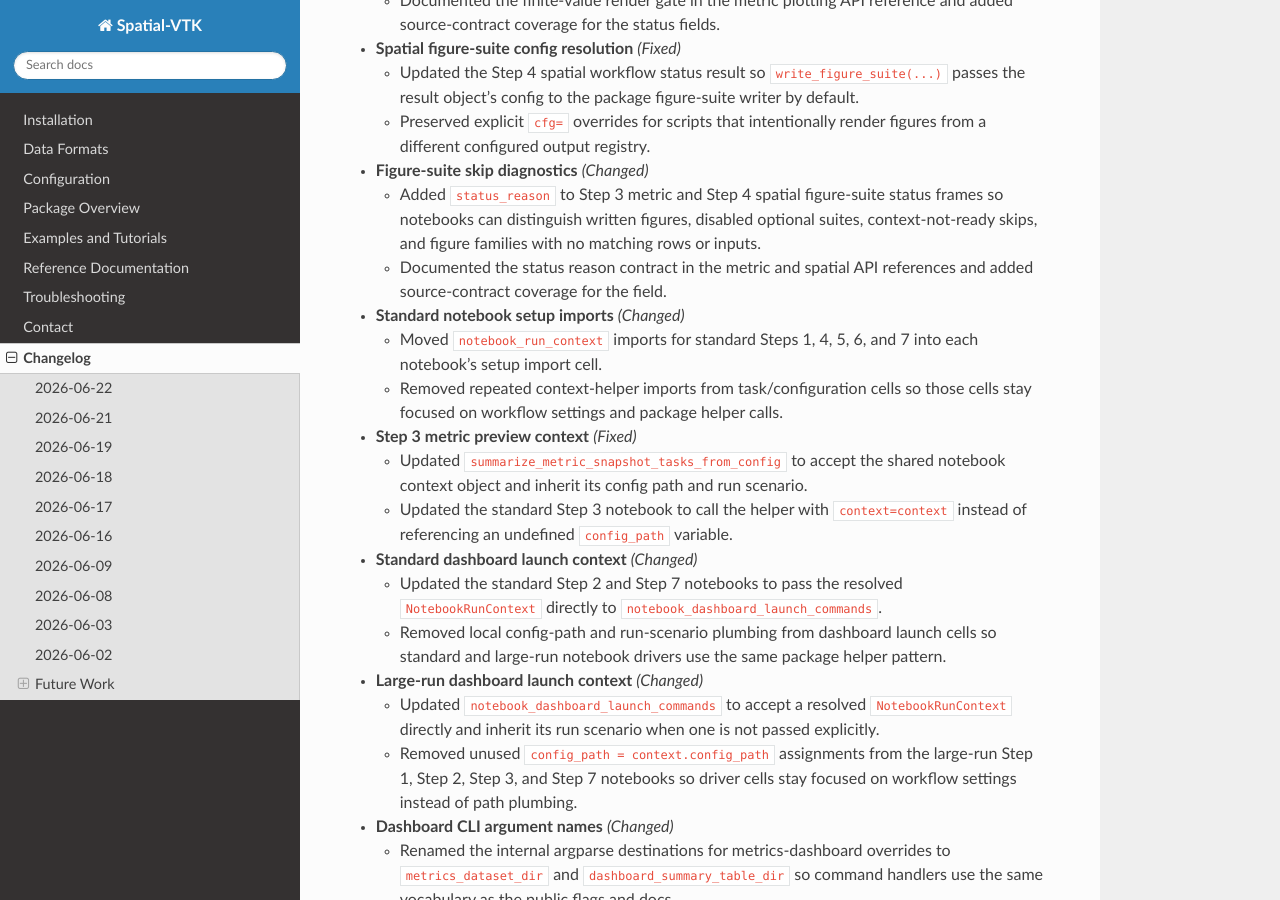
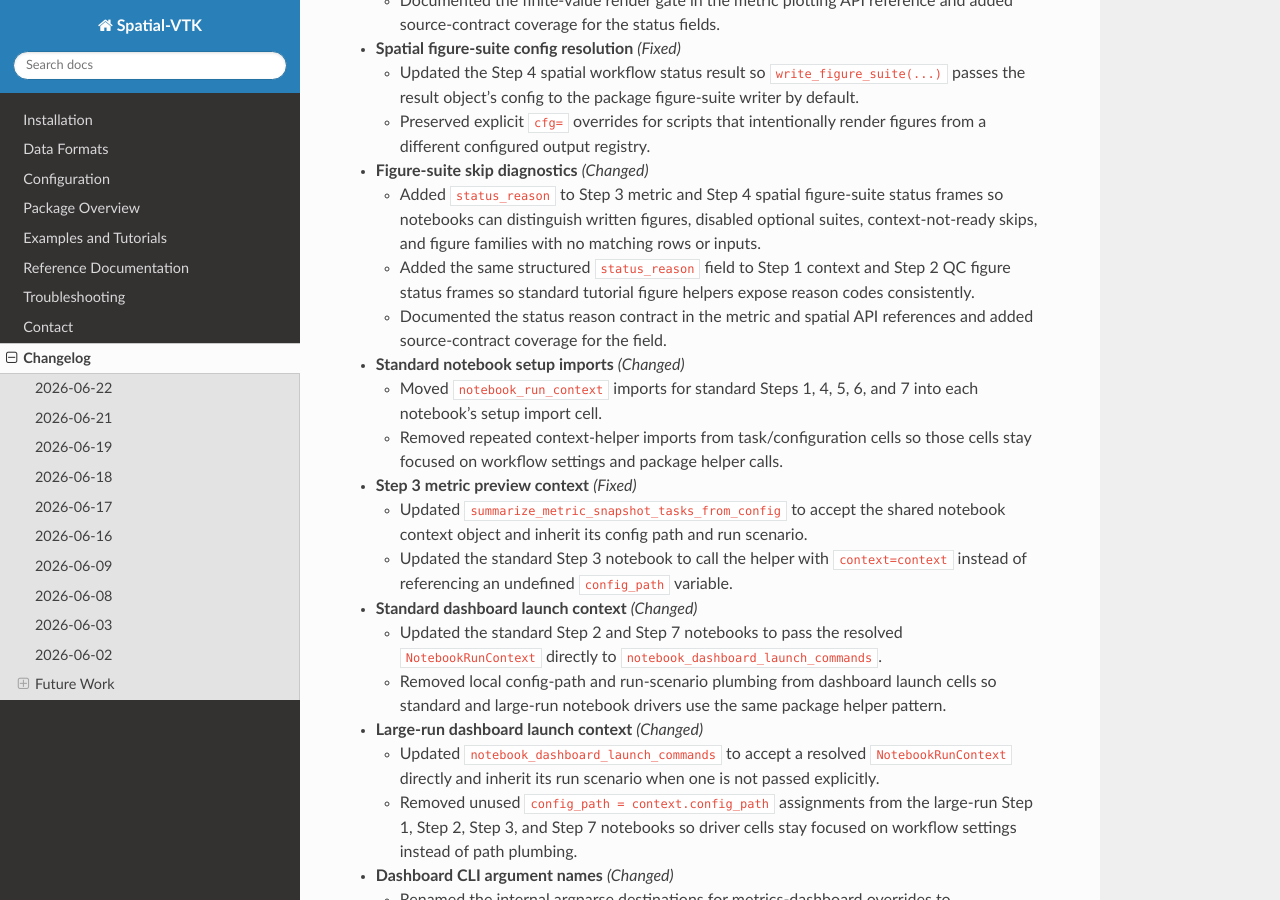
Before and after one commit to bcbirkel/spatial-vtk, a Sphinx documentation site: the page built from docs/changelog.rst, in a window 1280 px wide and 900 px high, scrolled down 360 px. Built offline with Sphinx 7.4.7 and the Read the Docs theme 3.1.0, drawn with Linux system fonts in a browser that asks for light colours.

Commit message:
Add standard figure status reasons

```diff
--- a/docs/changelog.rst
+++ b/docs/changelog.rst
@@ -27,6 +27,9 @@ Changelog
     status frames so notebooks can distinguish written figures, disabled
     optional suites, context-not-ready skips, and figure families with no
     matching rows or inputs.
+  - Added the same structured ``status_reason`` field to Step 1 context and
+    Step 2 QC figure status frames so standard tutorial figure helpers expose
+    reason codes consistently.
   - Documented the status reason contract in the metric and spatial API
     references and added source-contract coverage for the field.
 
--- a/docs/reference/api/visualize.rst
+++ b/docs/reference/api/visualize.rst
@@ -49,7 +49,7 @@ Public helpers exposed by ``spatial_vtk.visualize``:
        ``ContextFigureResult`` exposes ``status_frame()`` for compact notebook
        display of table paths, statuses, messages, and normalized figure path
        columns: ``name``, ``artifact_label``, ``artifact_role``, ``status``,
-       ``resolved_path``, ``path``, and ``exists``.
+       ``status_reason``, ``resolved_path``, ``path``, and ``exists``.
    * - ``plot_retention_summary`` and
        ``plot_event_station_retention_heatmap``
      - Render compact QC retention figures from summary tables instead of full
@@ -64,8 +64,8 @@ Public helpers exposed by ``spatial_vtk.visualize``:
        sidecar kwargs. The returned ``QCFigureResult`` exposes
        ``status_frame()`` for QC table paths, statuses, messages, row counts,
        and normalized figure path columns: ``name``, ``artifact_label``,
-       ``artifact_role``, ``status``, ``resolved_path``, ``path``, and
-       ``exists``.
+       ``artifact_role``, ``status``, ``status_reason``, ``resolved_path``,
+       ``path``, and ``exists``.
    * - ``plot_observed_synthetic_record_section`` and ``plot_record_section``
      - Render record-section waveform figures from prepared waveform tables.
    * - ``station_event_waveform_order_frame``
```
Also changed, not shown: 4 other files.
